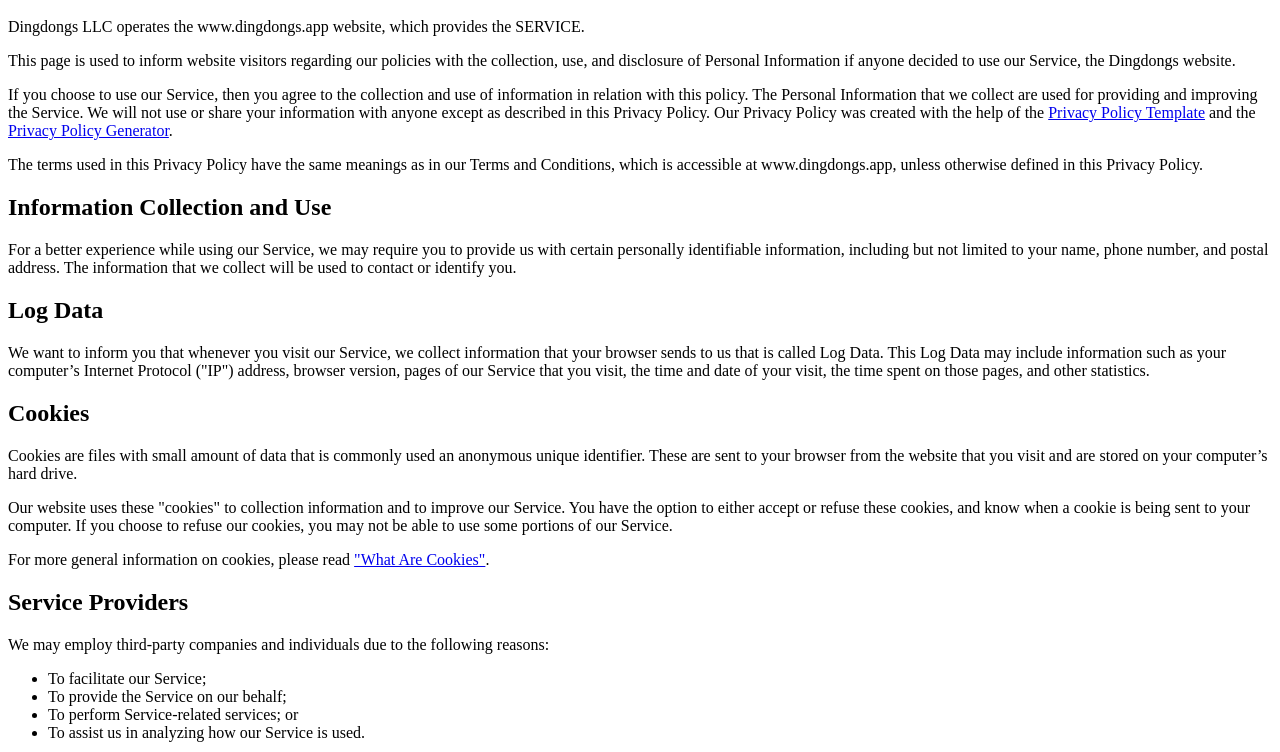
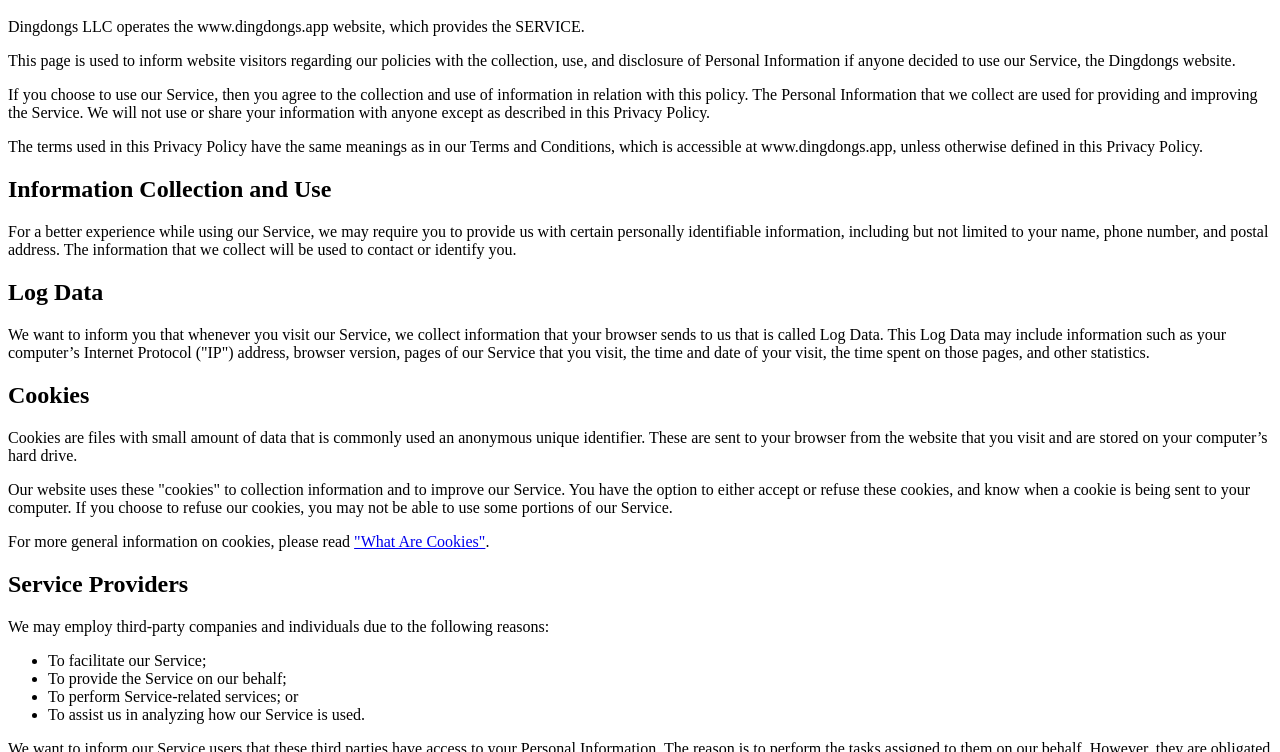
Before and after one commit to dingdongs/PrivacyPolicy, a plain HTML site: page index.html in a window 1280 px wide. Shown: the part 48-800 px from the top of the page. Drawn offline with Linux system fonts and the light colour scheme.

Commit message:
Update index.html

```diff
--- a/index.html
+++ b/index.html
@@ -4,7 +4,7 @@
 
 <p>This page is used to inform website visitors regarding our policies with the collection, use, and disclosure of Personal Information if anyone decided to use our Service, the Dingdongs website.</p>
 
-<p>If you choose to use our Service, then you agree to the collection and use of information in relation with this policy. The Personal Information that we collect are used for providing and improving the Service. We will not use or share your information with anyone except as described in this Privacy Policy. Our Privacy Policy was created with the help of the <a href="https://www.privacypolicytemplate.net">Privacy Policy Template</a> and the <a href="https://www.generateprivacypolicy.com">Privacy Policy Generator</a>.</p>
+<p>If you choose to use our Service, then you agree to the collection and use of information in relation with this policy. The Personal Information that we collect are used for providing and improving the Service. We will not use or share your information with anyone except as described in this Privacy Policy.</p>
 
 <p>The terms used in this Privacy Policy have the same meanings as in our Terms and Conditions, which is accessible at www.dingdongs.app, unless otherwise defined in this Privacy Policy.</p>
 
```
